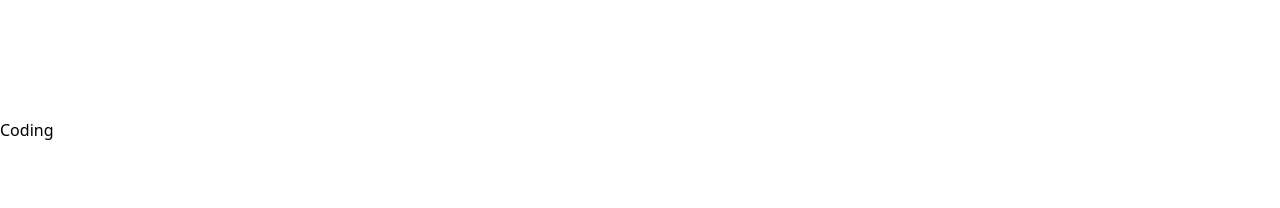
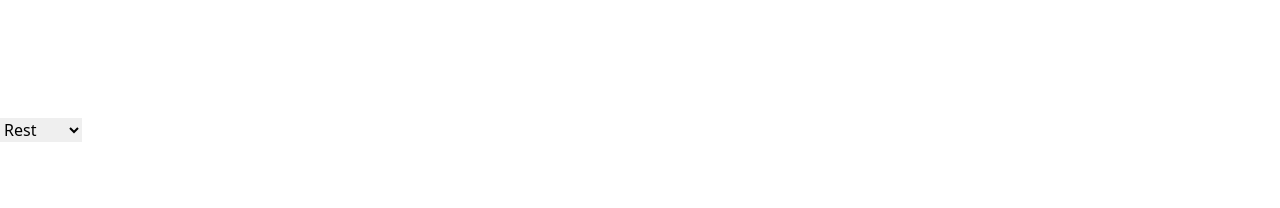
Before and after one commit to denispolovyan/on_track, a Vue app: page /#activities in a window 1280 px wide. Shown: the part 1457-1665 px from the top of the page. Built offline with nearby package versions, Linux system fonts and the light colour scheme.

Commit message:
feature: created BaseHorizontalButton

```diff
--- a/src/components/ActivityItem.vue
+++ b/src/components/ActivityItem.vue
@@ -1,38 +1,52 @@
 <script setup>
 import BaseButton from './BaseButton.vue'
 import BaseSelect from './BaseSelect.vue'
+import BaseHorizontalButton from './BaseHorizontalButton.vue'
 
 import { MinusIcon, TrashIcon } from '@heroicons/vue/24/outline'
 
 import { timeList } from '../constants.js'
 
-import { isActivityValid } from '../validators.js'
-
 import { ref } from 'vue'
 
 defineProps({
-   activity: {
-      type: String,
-      required: true,
-      validator: isActivityValid
+   activities: {
+      type: Array,
+      required: true
    }
 })
 
 defineEmits({
+   deleteTask: {
+      type: Object,
+      required: false
+   },
    deleteActivity: {
-      type: String,
-      validator: isActivityValid
+      type: Number,
+      required: false
    }
 })
 
 const secondsToComplete = ref(0)
+const selectedActivity = ref(0)
+
+function setSelectedActivity(activity) {
+   selectedActivity.value = activity
+}
 </script>
 
 <template>
    <li class="flex flex-col gap-2 border-b py-4">
-      <div class="flex justify-between items-center border rounded-md ps-2 bg-stone-100">
-         <span>{{ activity }}</span>
-         <base-button @click="$emit('deleteActivity', activity)" :background="'text-rose-800'"
+      <div class="flex justify-between items-center border rounded-md bg-stone-100">
+         <base-select
+            :placeholder="'Rest'"
+            :optionsList="activities"
+            :selected="selectedActivity"
+            @select="setSelectedActivity($event)"
+         />
+         <base-button
+            @click="$emit('deleteActivity', selectedActivity)"
+            :background="'text-rose-800'"
             ><TrashIcon class="h-12 border-l"
          /></base-button>
       </div>
@@ -48,5 +62,9 @@ const secondsToComplete = ref(0)
             ><MinusIcon class="border-l h-12"
          /></base-button>
       </div>
+      <BaseHorizontalButton
+         :text="'delete task'"
+         :color="'text-black hover:text-white hover:bg-red-500  bg-stone-100'"
+      />
    </li>
 </template>
--- /dev/null
+++ b/src/components/BaseHorizontalButton.vue
@@ -0,0 +1,16 @@
+<script setup>
+defineProps({
+   text: {
+      type: String,
+      required: true
+   },
+	color: {
+		type: String,
+		required: false
+	}
+})
+</script>
+
+<template>
+   <div class="w-full h-12 border rounded-md flex justify-center items-center duration-700 uppercase font-semibold cursor-pointer" :class="color"><p>delete</p></div>
+</template>
--- a/src/components/BaseInput.vue
+++ b/src/components/BaseInput.vue
@@ -28,11 +28,9 @@ function addNewValue() {
    if (isInputValueValid(inputValue.value)) {
       emit('addNewValue', inputValue.value)
       inputValue.value = ''
-      console.log('if')
       return
    }
    error.value = true
-   console.log('else')
 }
 </script>
 
@@ -42,6 +40,7 @@ function addNewValue() {
          v-model="inputValue"
          :placeholder="placeholder"
          type="text"
+			maxlength="20"
          @input="error = false"
          class="outline-0 px-2 bg-stone-200 w-44 h-8 border-r duration-1000"
          :class="{
--- a/src/components/BaseSelect.vue
+++ b/src/components/BaseSelect.vue
@@ -1,7 +1,6 @@
 <script setup>
-import { isOptionListValid, isNumber } from '../validators.js'
+import { isOptionListValid } from '../validators.js'
 import { isNumberNull } from '../functions.js'
-
 
 defineProps({
    optionsList: {
@@ -21,15 +20,22 @@ defineProps({
    }
 })
 
-defineEmits({
-   select: isNumber
+const emit = defineEmits({
+   select: {
+      type: Object,
+      required: false
+   }
 })
+
+function setSelectedActivity(activity) {
+   emit('select', activity)
+}
 
 const optionsListItem = ['w-44 h-14 px-2 bg-stone-100 truncate']
 </script>
 
 <template>
-   <select :class="optionsListItem" @change="$emit('select', Number($event.target.value))">
+   <select :class="optionsListItem" @change="setSelectedActivity(Number($event.target.value))">
       <option :selected="isNumberNull(selected)" disabled>
          {{ placeholder }}
       </option>
--- a/src/components/MainContent.vue
+++ b/src/components/MainContent.vue
@@ -8,25 +8,42 @@ import { PAGE_TIMELINE, PAGE_ACTIVITIES, PAGE_PROGRESS } from '../constants.js'
 
 import { ref } from 'vue'
 
-let activities = ref(['Coding', 'Reading', 'Training'])
+let activities = ref([
+   { value: 1, name: 'Coding' },
+   { value: 2, name: 'Reading' },
+   { value: 3, name: 'Training' }
+])
 
-function deleteActivity(activity) {
-   activities.value = activities.value.filter((t) => t != activity)
+defineProps({
+   userActivities: {
+      type: Array
+   }
+})
+
+function deleteActivity(activityToDelete) {
+   const filteredActivities = []
+   activities.value.forEach((el) => {
+      if (el.value != activityToDelete) {
+         filteredActivities.push(el)
+      }
+   })
+   activities.value = filteredActivities
 }
 
 function addActivity(activity) {
-   activities.value.push(activity)
+   const length = activities.value.length + 1
+   activities.value.push({ value: length, name: activity })
 }
 </script>
 
 <template>
    <main class="px-2 flex flex-col flex-grow">
-      <the-timeline v-if="$route['fullPath'].slice(2) == PAGE_TIMELINE" />
+      <the-timeline :activities="activities" v-if="$route['fullPath'].slice(2) == PAGE_TIMELINE" />
       <the-progress v-else-if="$route['fullPath'].slice(2) == PAGE_PROGRESS" />
       <the-activities
-         @addNewValue="addActivity($event)"
+         @addActivity="addActivity($event)"
          @deleteActivity="deleteActivity($event)"
-         :activities="activities"
+         :userActivities="activities"
          v-else-if="$route['fullPath'].slice(2) == PAGE_ACTIVITIES"
       />
       <not-found v-else />
--- a/src/components/TimelineItem.vue
+++ b/src/components/TimelineItem.vue
@@ -5,7 +5,7 @@ import BaseSelect from './BaseSelect.vue'
 import TimelineHour from './TimelineHour.vue'
 import BaseButton from './BaseButton.vue'
 
-import { optionsList } from '../constants.js'
+// import { optionsList } from '../constants.js'
 import { isTimelineValid } from '../validators.js'
 
 import { MinusCircleIcon } from '@heroicons/vue/24/outline'
@@ -17,6 +17,10 @@ const props = defineProps({
       validator(timelineItem) {
          return isTimelineValid(timelineItem)
       }
+   },
+   activities: {
+      type: Array,
+      required: false
    }
 })
 
@@ -31,10 +35,10 @@ const hourItemClasses = [
 
 <template>
    <li :class="hourItemClasses">
-      <timeline-hour :hour="timelineItem.hour" class="pr-2 py-4 border-r border-slate-300"/>
+      <timeline-hour :hour="timelineItem.hour" class="pr-2 py-4 border-r border-slate-300" />
       <div class="flex gap-2 items-center">
          <base-select
-            :optionsList="optionsList"
+            :optionsList="activities"
             :placeholder="placeholder"
             :selected="selected"
             @select="selected = $event"
--- a/src/constants.js
+++ b/src/constants.js
@@ -33,3 +33,5 @@ export const timeList = [
 // --- CONSTANTS --- //
 
 export const HOURS_IN_DAY = 24
+
+export const DEFAULT_TASKS_QUANTITY = 5
--- a/src/pages/TheActivities.vue
+++ b/src/pages/TheActivities.vue
@@ -2,12 +2,13 @@
 import ActivityItem from '../components/ActivityItem.vue'
 import BaseInput from '../components/BaseInput.vue'
 
+
 import { PlusCircleIcon } from '@heroicons/vue/24/outline'
 
-import { isActivityValid, isInputValueValid } from '../validators.js'
+import { DEFAULT_TASKS_QUANTITY } from '../constants.js'
 
 defineProps({
-   activities: {
+   userActivities: {
       type: Array,
       required: false
    }
@@ -17,27 +18,26 @@ defineEmits({
    deleteActivity: {
       type: String,
       required: true,
-      validator: isActivityValid
    },
-   addNewValue: {
-      type: String,
-      validator: isInputValueValid
+   addActivity: {
+      type: String
    }
 })
 </script>
 
 <template>
    <div>
-      <base-input @addNewValue="$emit('addNewValue', $event)" :placeholder="'Create new activity'"
+      <base-input @addNewValue="$emit('addActivity', $event)" :placeholder="'Create new activity'"
          ><PlusCircleIcon class="w-12"
       /></base-input>
       <ul class="flex flex-col">
          <activity-item
-            v-for="activity in activities"
-            :key="activity"
-            :activity="activity"
+            v-for="num in DEFAULT_TASKS_QUANTITY"
+            :key="num"
+            :activities="userActivities"
             @deleteActivity="$emit('deleteActivity', $event)"
          />
+
       </ul>
    </div>
 </template>
--- a/src/pages/TheTimeline.vue
+++ b/src/pages/TheTimeline.vue
@@ -2,6 +2,13 @@
 import TimelineItem from '../components/TimelineItem.vue'
 
 import { generateTimelineItems } from '../functions.js'
+
+defineProps({
+	activities: {
+		type: Array,
+		required: false
+	}
+})
 </script>
 
 <template>
@@ -11,6 +18,7 @@ import { generateTimelineItems } from '../functions.js'
             v-for="timelineItem in generateTimelineItems()"
             :key="timelineItem.hour"
             :timelineItem="timelineItem"
+				:activities="activities"
          />
       </ul>
    </div>
```
